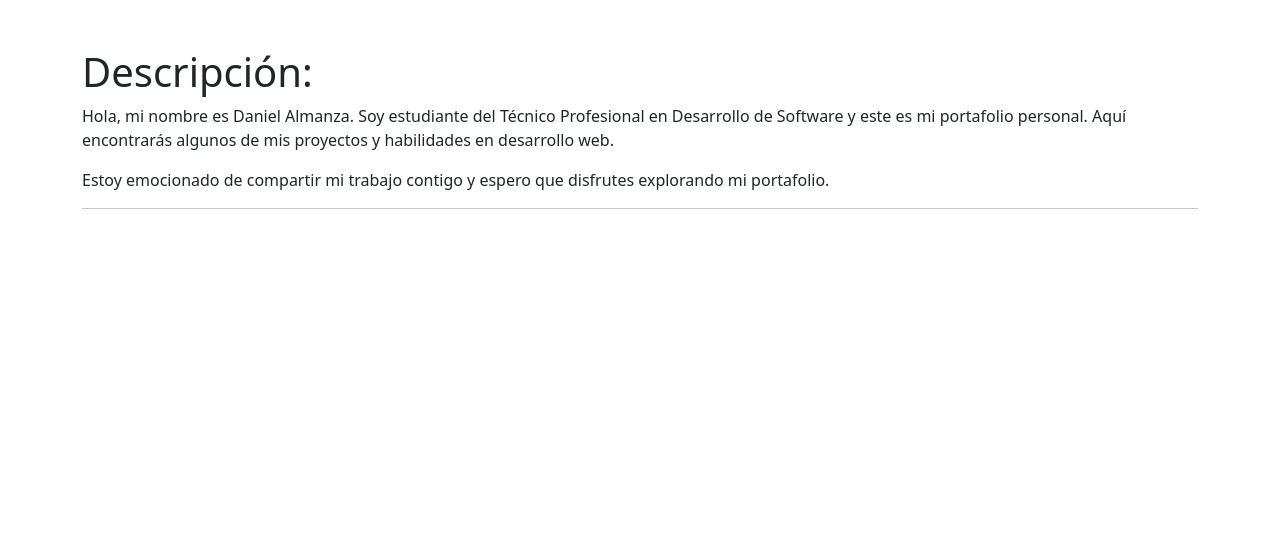
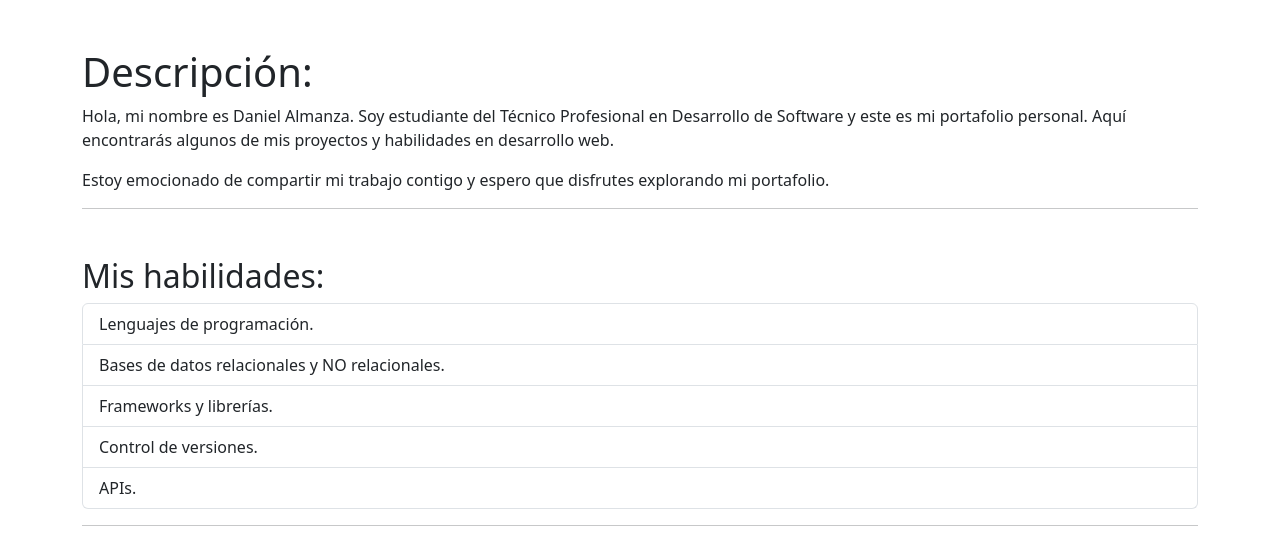
Before and after one commit to devDeam/ejercicio1, a plain HTML site: page index.html in a window 1280 px wide. Drawn offline with nearby package versions, Linux system fonts and the light colour scheme.

Commit message:
Se crea section de habilidades

```diff
--- a/index.html
+++ b/index.html
@@ -29,7 +29,19 @@
         <hr>
       </div>
     </section>
-
+    <section>
+        <div class="container mt-5">
+            <h2>Mis habilidades: </h2>
+            <ul class="list-group">
+                <li class="list-group-item">Lenguajes de programaci&oacute;n.</li>
+                <li class="list-group-item">Bases de datos relacionales y NO relacionales.</li>
+                <li class="list-group-item">Frameworks y librer&iacute;as.</li>
+                <li class="list-group-item">Control de versiones.</li>
+                <li class="list-group-item">APIs.</li>
+            </ul>
+            <hr>
+        </div>
+    </section>
 
 
 
```
